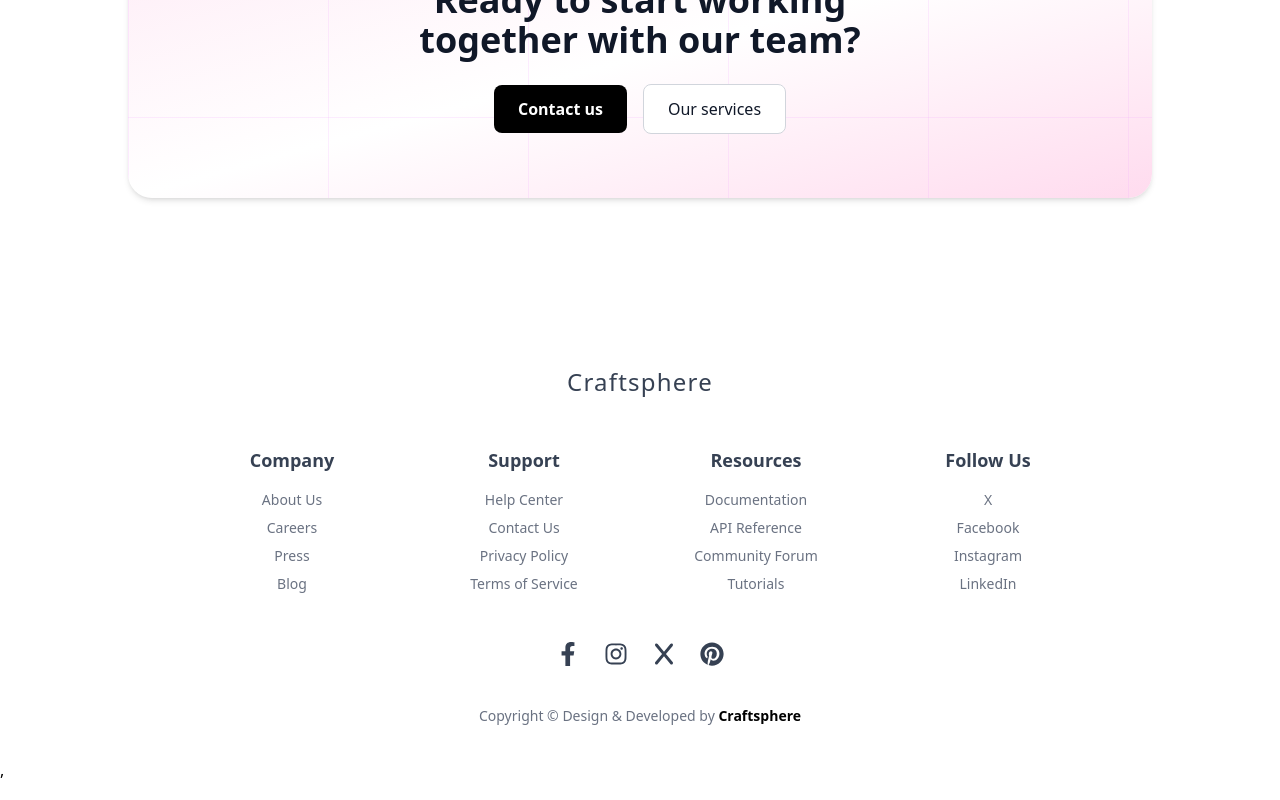
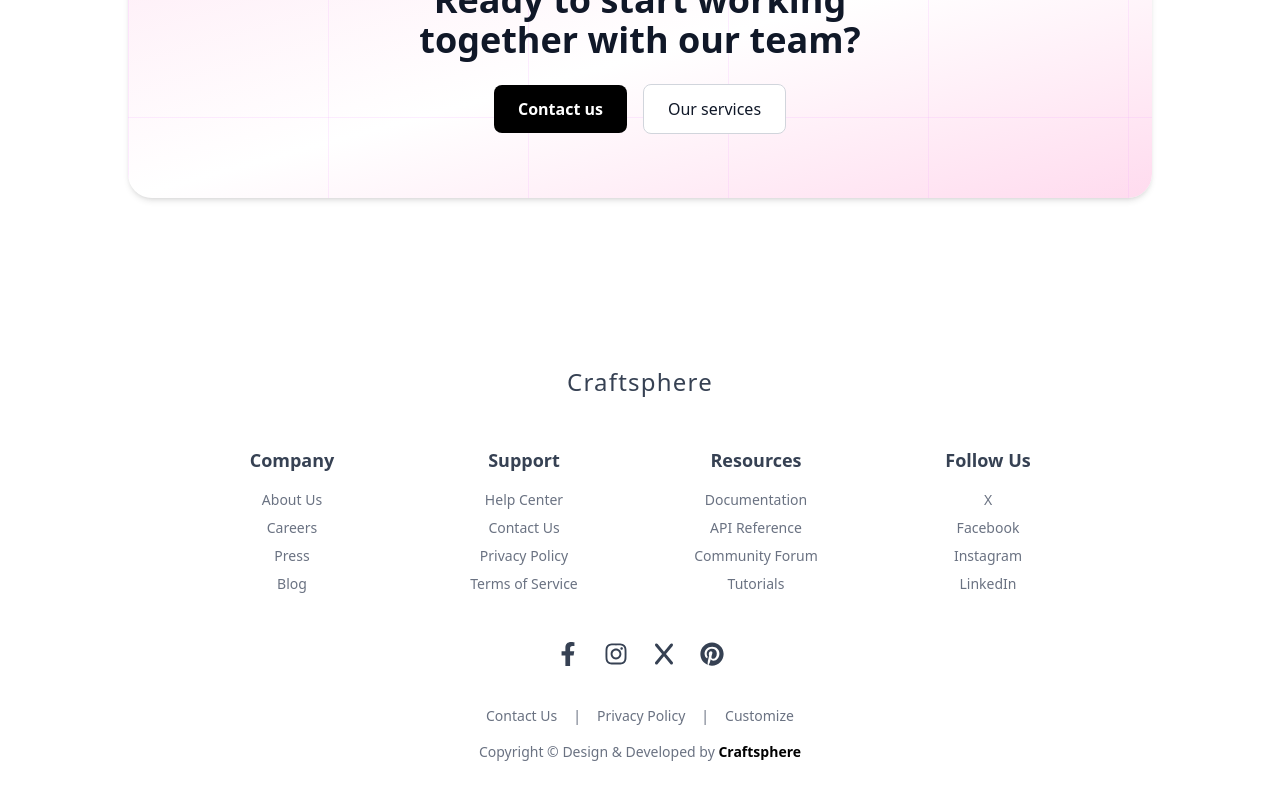
Before and after one commit to AniketKumar64/agency, a React (Vite) app: page / in a window 1280 px wide. Shown: the part 8254-9054 px from the top of the page. Built offline with nearby package versions, Linux system fonts and the light colour scheme.

Commit message:
completes

```diff
--- a/src/components/Footer.jsx
+++ b/src/components/Footer.jsx
@@ -1,7 +1,7 @@
 import React from 'react'
 import { motion } from 'framer-motion'
-import { FaFacebookF, FaInstagram, FaGithub, FaPinterest } from 'react-icons/fa'
-import { FaX } from 'react-icons/fa6'
+import { FaFacebookF, FaInstagram, FaGithub } from 'react-icons/fa'
+import { FaPinterest, FaX } from 'react-icons/fa6'
 
 
 const Footer = () => {
@@ -87,10 +87,9 @@ const Footer = () => {
       className="flex justify-center gap-6 text-2xl mb-10"
     >
 
-
       <FaFacebookF className="cursor-pointer hover:text-black" />
       <FaInstagram className="cursor-pointer hover:text-black" />
-     <FaX className="cursor-pointer hover:text-black" />
+      <FaX className="cursor-pointer hover:text-black" />
       <FaPinterest className="cursor-pointer hover:text-black" />
     </motion.div>
 
@@ -101,7 +100,13 @@ const Footer = () => {
       transition={{ duration: 0.6, delay: 0.6 }}
       className="text-center space-y-4 text-sm text-gray-500"
     >
-
+      <div className="flex justify-center gap-4">
+        <span className="hover:underline cursor-pointer">Contact Us</span>
+        <span>|</span>
+        <span className="hover:underline cursor-pointer">Privacy Policy </span>
+        <span>|</span>
+        <span className="hover:underline cursor-pointer">Customize</span>
+      </div>
       <p>
         Copyright © Design & Developed by <span className="text-black font-semibold"></span>
         <span className="text-black font-semibold">Craftsphere</span>
```
